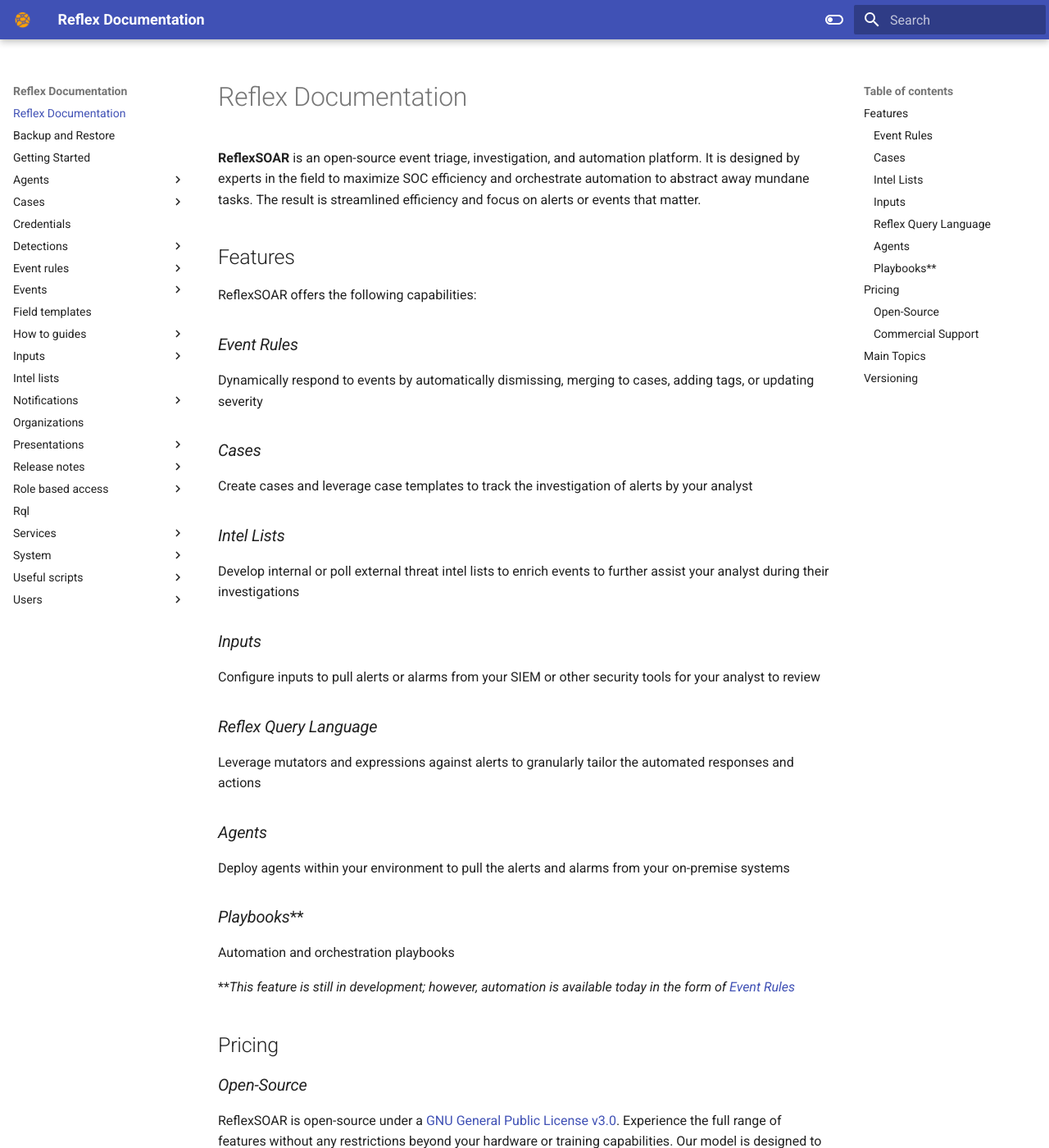
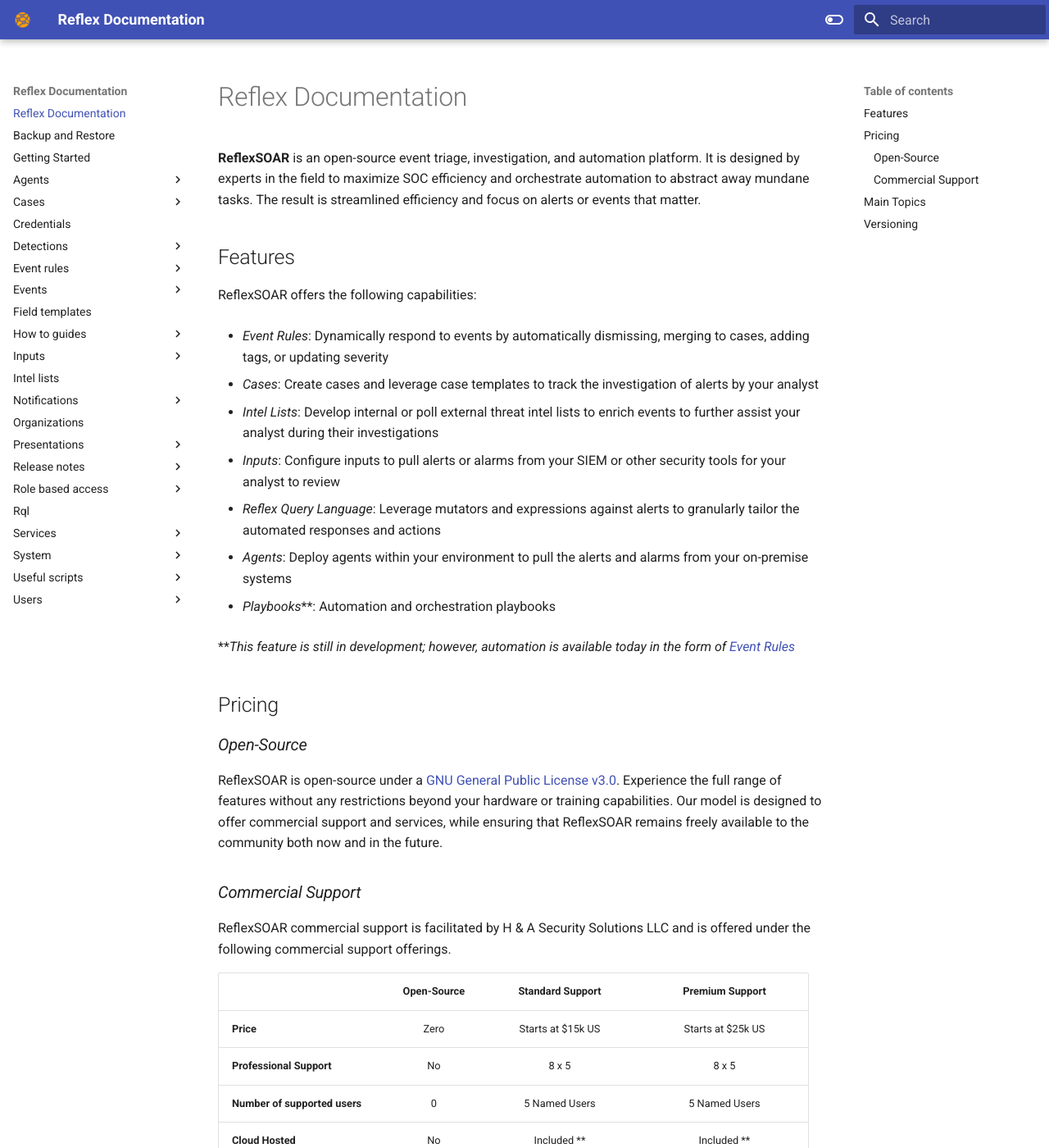
Before and after one commit to reflexsoar/reflex-docs, an MkDocs documentation site: the page built from docs/index.md, in a window 1280 px wide and 1400 px high. Shown: the whole window at 82% size. Built offline with MkDocs 1.6.1 and Material for MkDocs 9.7.7, drawn with Linux system fonts in a browser that asks for light colours.

Commit message:
changed index again

```diff
--- a/docs/index.md
+++ b/docs/index.md
@@ -4,26 +4,19 @@
 ## Features
 ReflexSOAR offers the following capabilities:
 
-### *Event Rules*
-Dynamically respond to events by automatically dismissing, merging to cases, adding tags, or updating severity
+* *Event Rules*: Dynamically respond to events by automatically dismissing, merging to cases, adding tags, or updating severity
 
-### *Cases*
-Create cases and leverage case templates to track the investigation of alerts by your analyst
+* *Cases*: Create cases and leverage case templates to track the investigation of alerts by your analyst
 
-### *Intel Lists*
-Develop internal or poll external threat intel lists to enrich events to further assist your analyst during their investigations
+* *Intel Lists*: Develop internal or poll external threat intel lists to enrich events to further assist your analyst during their investigations
 
-### *Inputs*
-Configure inputs to pull alerts or alarms from your SIEM or other security tools for your analyst to review
+* *Inputs*: Configure inputs to pull alerts or alarms from your SIEM or other security tools for your analyst to review
 
-### *Reflex Query Language*
-Leverage mutators and expressions against alerts to granularly tailor the automated responses and actions
+* *Reflex Query Language*: Leverage mutators and expressions against alerts to granularly tailor the automated responses and actions
 
-### *Agents*
-Deploy agents within your environment to pull the alerts and alarms from your on-premise systems
+* *Agents*: Deploy agents within your environment to pull the alerts and alarms from your on-premise systems
 
-### *Playbooks***
-Automation and orchestration playbooks
+* *Playbooks***: Automation and orchestration playbooks
 
 ***This feature is still in development; however, automation is available today in the form of [Event Rules](event-rules/index.md)*
 
```
